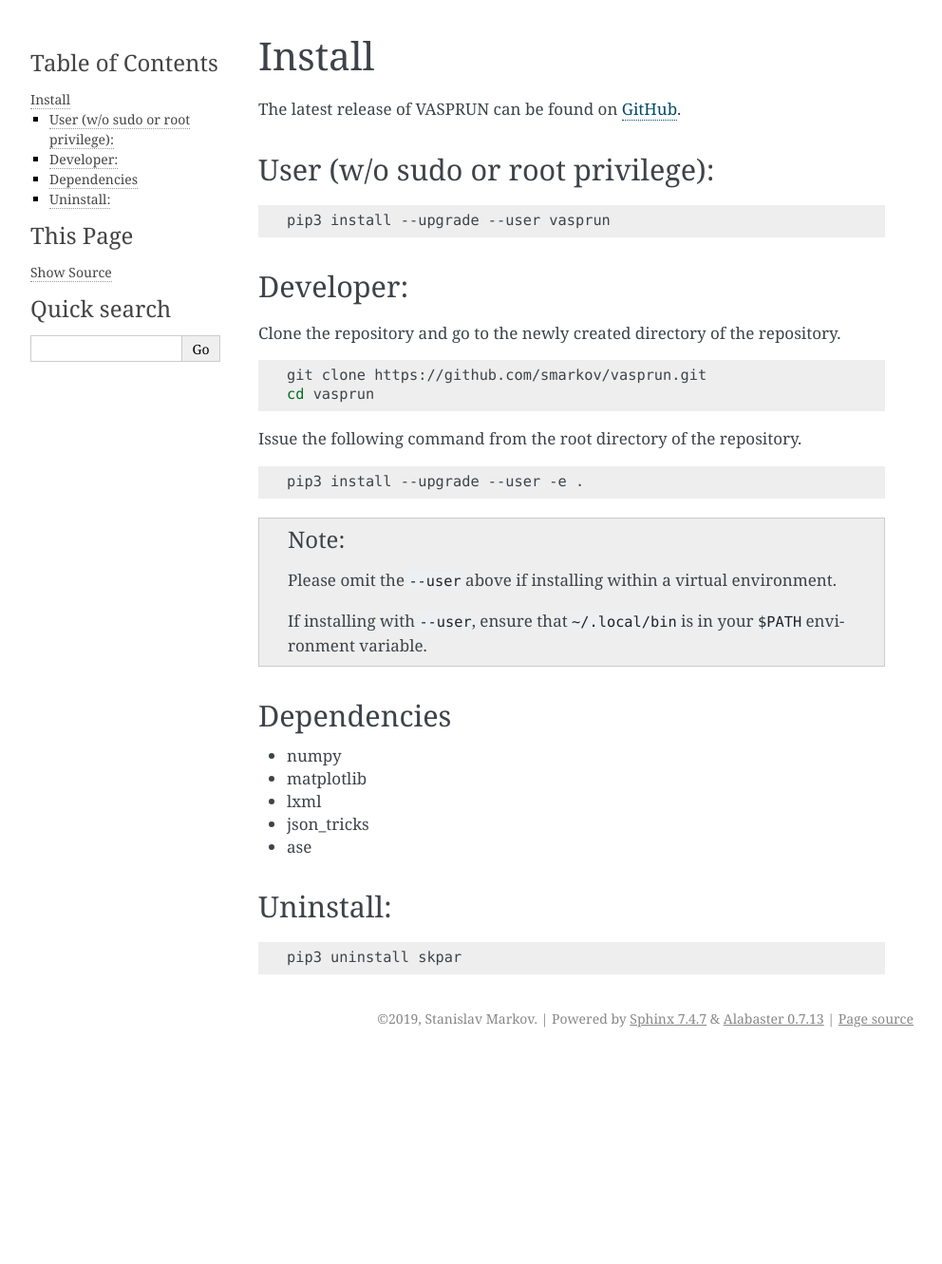
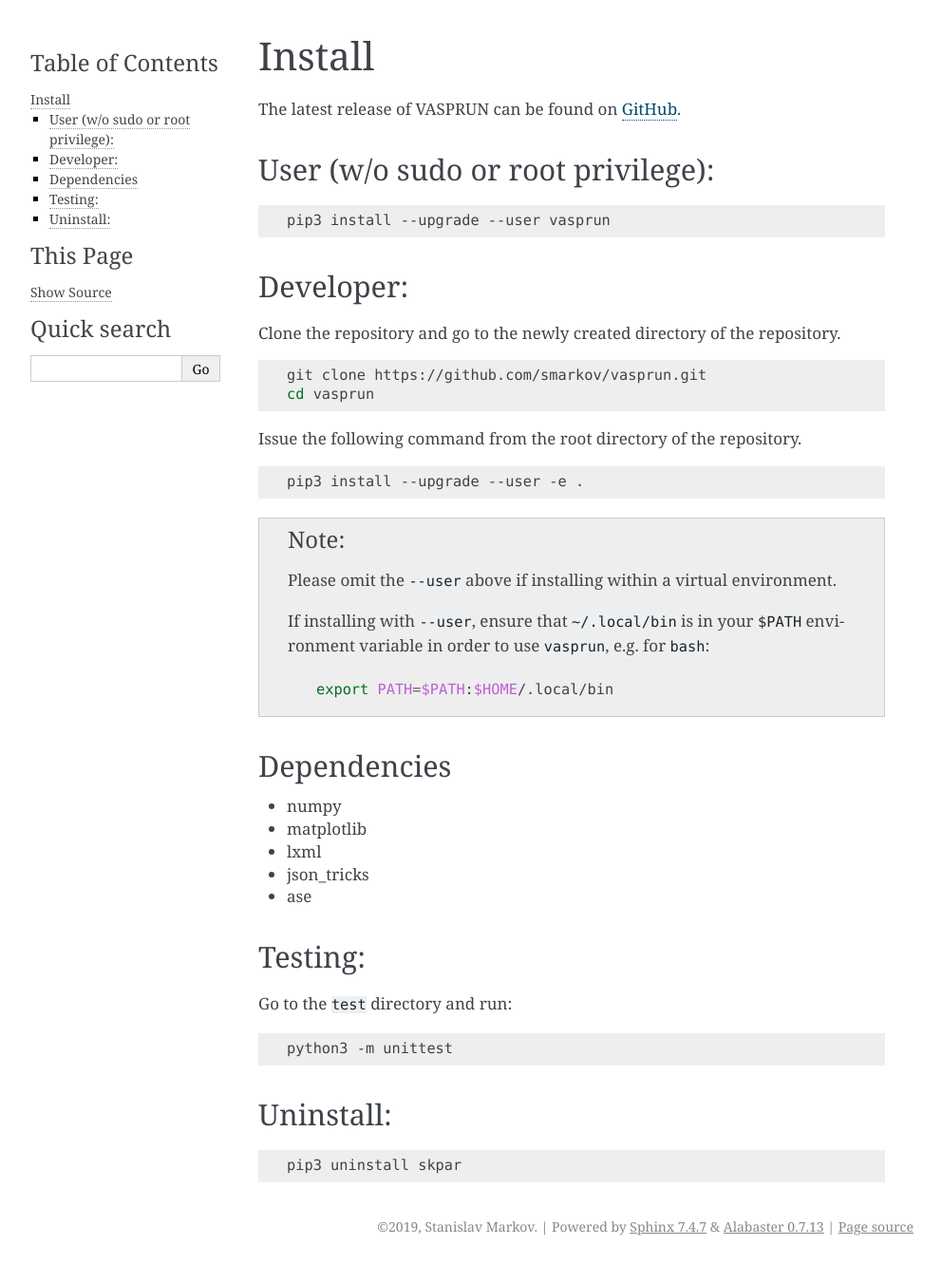
Before and after one commit to smarkov/vasprun, a Sphinx documentation site: the page built from doc/install.rst, in a window 1280 px wide. Shown: the whole page at 95% size, without its empty margins (148-1140 px from the left). Built offline with Sphinx 7.4.7, drawn with Linux system fonts in a browser that asks for light colours; before the commit the page ends 1112 px from its top, so only the background shows below that.

Commit message:
update README w/ link to docs

```diff
--- a/doc/install.rst
+++ b/doc/install.rst
@@ -42,7 +42,12 @@
       Please omit the ``--user`` above if installing within a virtual environment.
 
       If installing with ``--user``, ensure that ``~/.local/bin`` is
-      in your ``$PATH`` environment variable.
+      in your ``$PATH`` environment variable in order to use
+      ``vasprun``, e.g. for ``bash``:
+
+      .. code:: bash
+
+         export PATH=$PATH:$HOME/.local/bin
 
 Dependencies
 ------------
@@ -54,6 +59,16 @@
 * ase
 
 
+Testing:
+--------
+
+Go to the ``test`` directory and run:
+
+.. code:: bash
+
+   python3 -m unittest
+
+
 Uninstall:
 ----------
 
```
Also changed, not shown: 1 other file.
